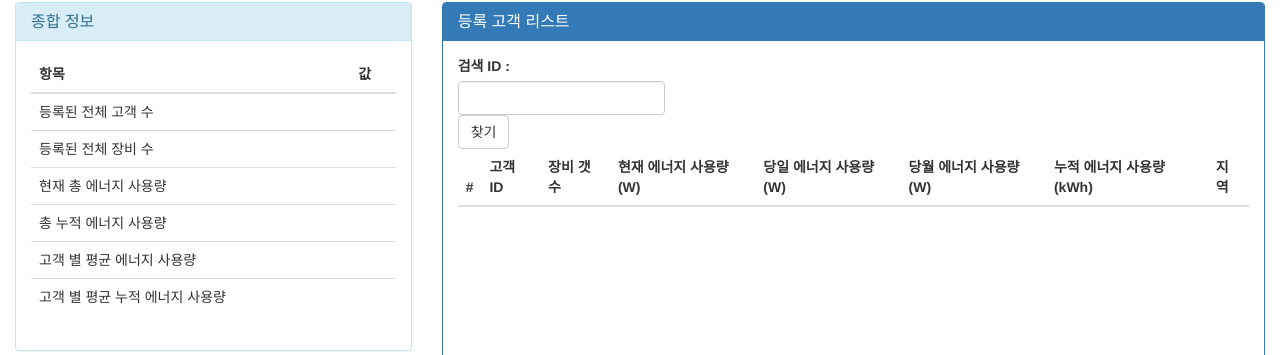
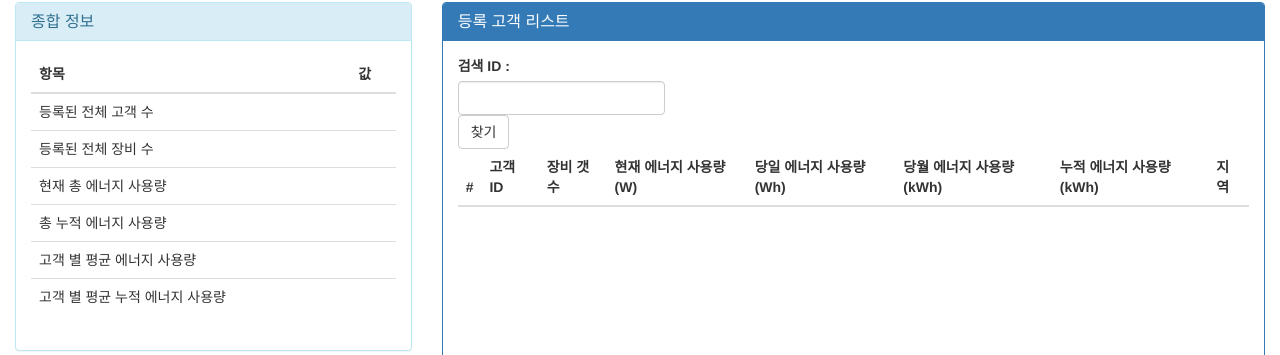
Before and after one commit to karlkwon/ParseTest, a Django app: page /parse/ in a window 1280 px wide. Shown: the part 118-473 px from the top of the page. Run offline with Django 3.2, Linux system fonts and the light colour scheme; lists and menus that the app fills with data are empty; some libraries are stand-ins or nearby versions.

Commit message:
change table header unit

```diff
--- a/parse/templates/parse/admin_summary.html
+++ b/parse/templates/parse/admin_summary.html
@@ -195,10 +195,10 @@
 									현재 에너지 사용량(W)
 								</th>
 								<th>
-									당일 에너지 사용량(W)
+									당일 에너지 사용량(Wh)
 								</th>
 								<th>
-									당월 에너지 사용량(W)
+									당월 에너지 사용량(kWh)
 								</th>
 								<th>
 									누적 에너지 사용량(kWh)
```
